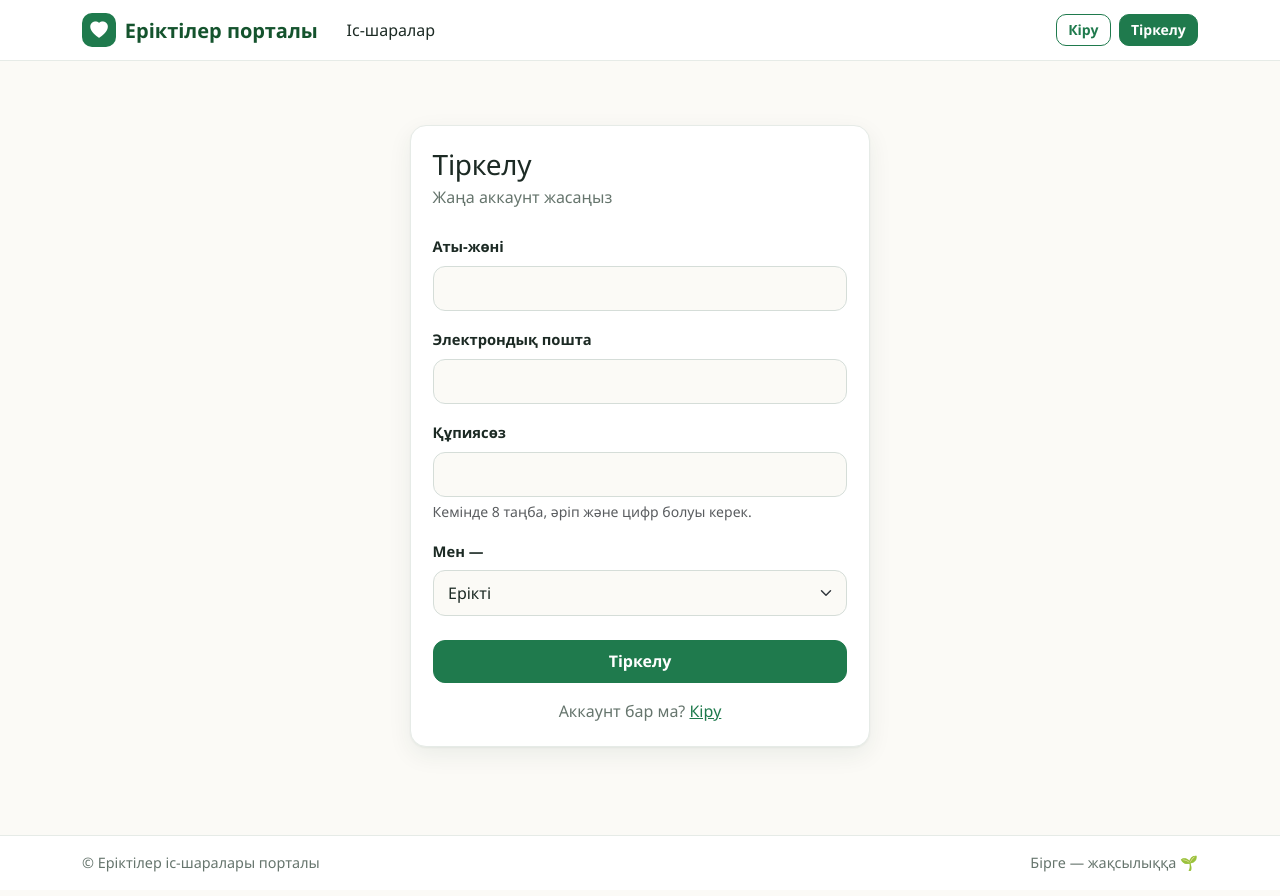
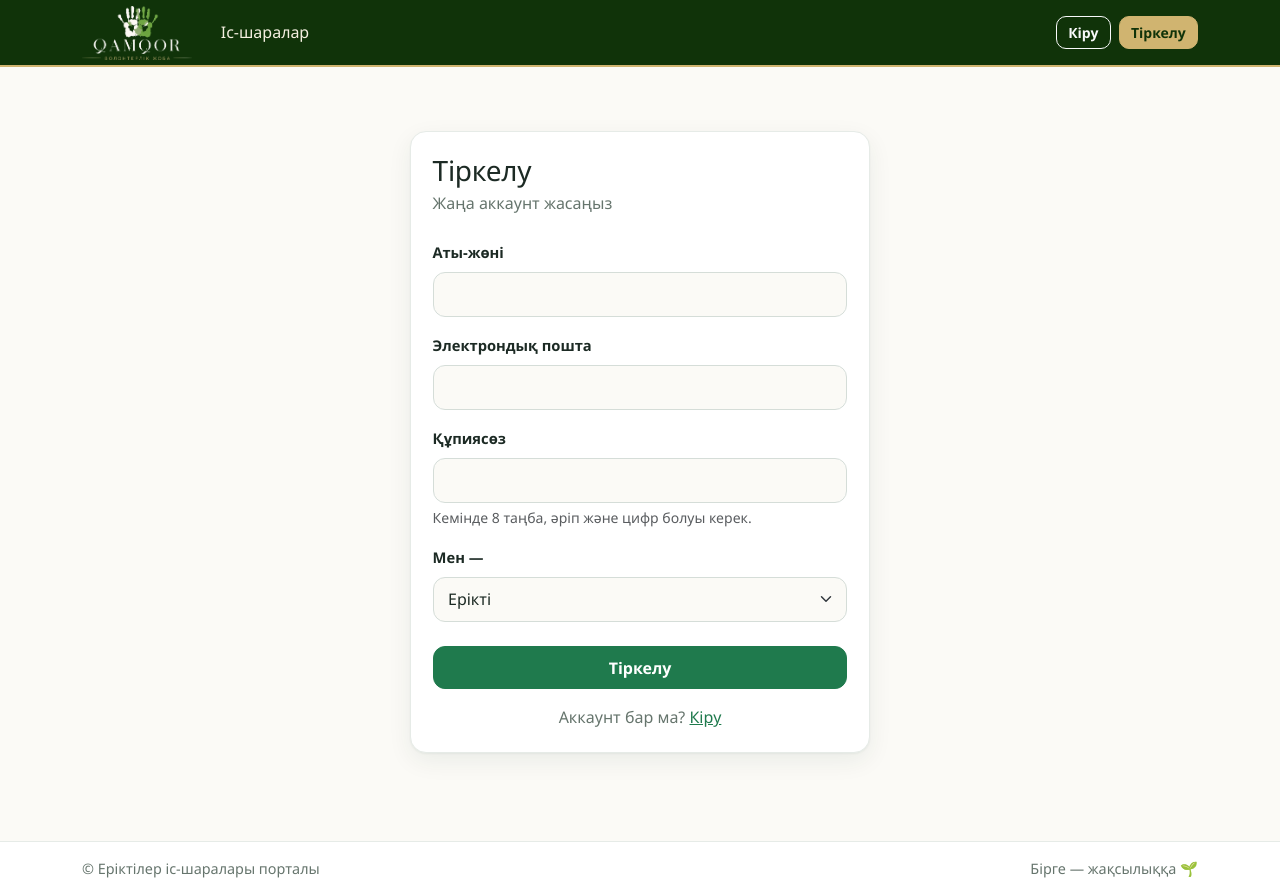
Before and after one commit to zholdasbekali-jpg/volunteer-portal., a Flask app: page /register in a window 1280 px wide. Before the commit the page ends 872 px from the top, so only its background shows below. Run offline with Flask 3, Linux system fonts and the light colour scheme; some libraries are stand-ins or nearby versions.

Commit message:
feat(ui): QAMQOR logo in site header, dark-green navbar, favicon

```diff
--- a/app/static/css/style.css
+++ b/app/static/css/style.css
@@ -25,14 +25,18 @@ main { flex: 1; }
 h1, h2, h3, h4 { letter-spacing: -.01em; font-weight: 700; }
 .text-muted, .text-secondary { color: var(--vp-muted) !important; }
 
-/* Навигация */
-.vp-nav { background: rgba(255,255,255,.92); backdrop-filter: blur(8px); border-bottom: 1px solid var(--vp-line); }
-.vp-brand { font-weight: 800; color: var(--vp-green-dark) !important; display: flex; align-items: center; gap: .55rem; }
-.vp-brand .mark { width: 34px; height: 34px; border-radius: 10px; background: var(--vp-green); color: #fff;
-  display: grid; place-items: center; font-size: 1.1rem; }
-.vp-nav .nav-link { color: var(--vp-ink); font-weight: 500; border-radius: 10px; padding: .45rem .8rem !important; }
-.vp-nav .nav-link:hover { background: var(--vp-green-soft); }
-.vp-nav .nav-link.active { background: var(--vp-green-soft); color: var(--vp-green-dark); }
+/* Навигация: QAMQOR логотипі қою жасыл фонға арналған */
+:root { --vp-forest: #103309; --vp-gold: #d0b470; }
+.vp-nav { background: var(--vp-forest); border-bottom: 2px solid var(--vp-gold); padding-top: .35rem; padding-bottom: .35rem; }
+.vp-brand { display: flex; align-items: center; padding: 0; margin-right: 1rem; }
+.vp-logo { height: 54px; width: auto; display: block; }
+.vp-nav .nav-link { color: #f4efe0; font-weight: 500; border-radius: 10px; padding: .45rem .8rem !important; }
+.vp-nav .nav-link:hover { background: rgba(244, 239, 224, .12); }
+.vp-nav .nav-link.active { background: rgba(208, 180, 112, .18); color: var(--vp-gold); }
+.vp-nav-user { color: rgba(244, 239, 224, .8); }
+.btn-gold { --bs-btn-bg: var(--vp-gold); --bs-btn-border-color: var(--vp-gold); --bs-btn-color: var(--vp-forest);
+  --bs-btn-hover-bg: #e0c98d; --bs-btn-hover-border-color: #e0c98d; --bs-btn-hover-color: var(--vp-forest);
+  --bs-btn-active-bg: #e0c98d; --bs-btn-active-color: var(--vp-forest); }
 
 /* Батырмалар */
 .btn { border-radius: 12px; font-weight: 600; padding: .55rem 1.05rem; }
@@ -114,6 +118,7 @@ footer { border-top: 1px solid var(--vp-line); background: #fff; color: var(--vp
 .toast-area { position: fixed; top: 76px; right: 16px; z-index: 1080; width: min(380px, calc(100vw - 32px)); }
 
 @media (max-width: 575.98px) {
+  .vp-logo { height: 46px; }
   .hero { padding: 2rem 1.2rem; border-radius: 20px; }
   .vp-card-pad { padding: 1rem; }
   .table-responsive-stack td { white-space: normal; }
--- a/app/templates/base.html
+++ b/app/templates/base.html
@@ -5,16 +5,17 @@
   <meta charset="utf-8">
   <meta name="viewport" content="width=device-width, initial-scale=1">
   <title>{% block title %}Еріктілер порталы{% endblock %} · Еріктілер порталы</title>
+  <link rel="icon" type="image/png" href="{{ url_for('static', filename='images/favicon.png') }}">
   <link href="{{ url_for('static', filename='vendor/bootstrap.min.css') }}" rel="stylesheet">
   <link href="{{ url_for('static', filename='vendor/bootstrap-icons.min.css') }}" rel="stylesheet">
   <link href="{{ url_for('static', filename='css/style.css') }}" rel="stylesheet">
 </head>
 <body>
   {% set ep = request.endpoint or '' %}
-  <nav class="navbar navbar-expand-lg vp-nav sticky-top">
+  <nav class="navbar navbar-expand-lg vp-nav sticky-top" data-bs-theme="dark">
     <div class="container">
       <a class="navbar-brand vp-brand" href="{{ url_for('events.index') }}">
-        <span class="mark"><i class="bi bi-heart-fill"></i></span>Еріктілер порталы
+        <img class="vp-logo" src="{{ url_for('static', filename='images/logo.png') }}" alt="QAMQOR — Еріктілер порталы">
       </a>
       <button class="navbar-toggler border-0" type="button" data-bs-toggle="collapse" data-bs-target="#nav" aria-label="Мәзір">
         <span class="navbar-toggler-icon"></span>
@@ -37,14 +38,14 @@
         </ul>
         <div class="d-flex align-items-lg-center gap-2 flex-column flex-lg-row mt-2 mt-lg-0">
           {% if current_user.is_authenticated %}
-            <span class="small text-muted"><i class="bi bi-person-circle"></i> {{ current_user.full_name }}
+            <span class="small vp-nav-user"><i class="bi bi-person-circle"></i> {{ current_user.full_name }}
               <span class="badge-soft b-role ms-1">{{ current_user.role_label }}</span></span>
             <form method="post" action="{{ url_for('auth.logout') }}">{{ m.csrf() }}
-              <button class="btn btn-outline-secondary btn-sm" type="submit"><i class="bi bi-box-arrow-right"></i> Шығу</button>
+              <button class="btn btn-outline-light btn-sm" type="submit"><i class="bi bi-box-arrow-right"></i> Шығу</button>
             </form>
           {% else %}
-            <a class="btn btn-outline-primary btn-sm" href="{{ url_for('auth.login') }}">Кіру</a>
-            <a class="btn btn-primary btn-sm" href="{{ url_for('auth.register') }}">Тіркелу</a>
+            <a class="btn btn-outline-light btn-sm" href="{{ url_for('auth.login') }}">Кіру</a>
+            <a class="btn btn-gold btn-sm" href="{{ url_for('auth.register') }}">Тіркелу</a>
           {% endif %}
         </div>
       </div>
```
Also changed, not shown: app/static/images/favicon.png (added).
